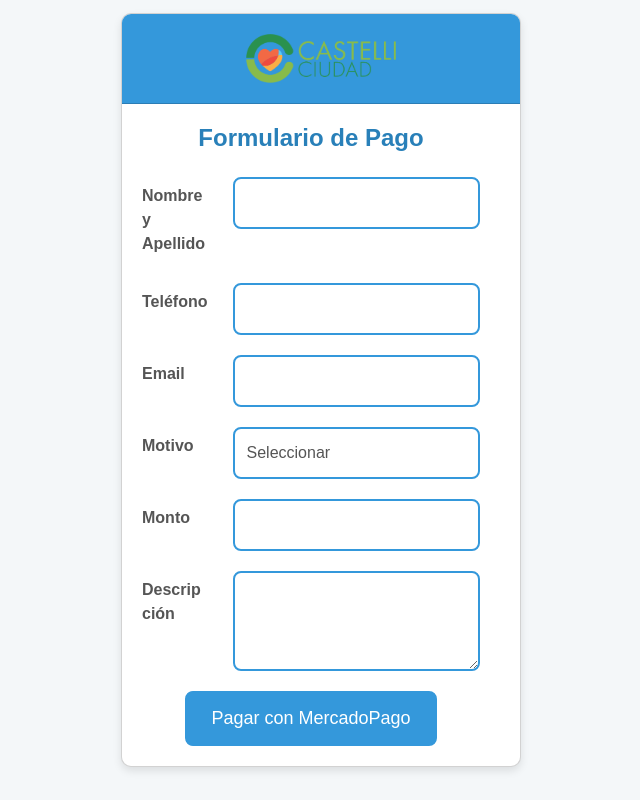
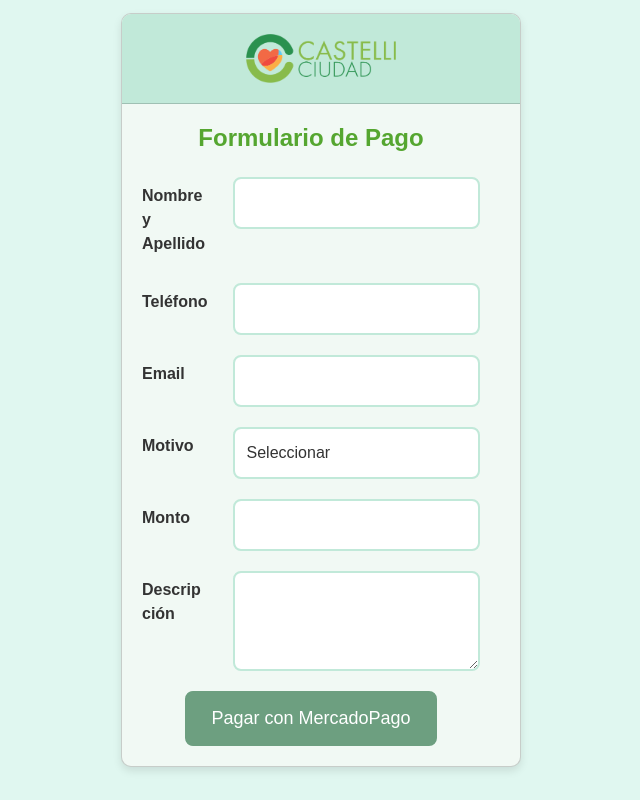
Before and after one commit to guidoimit/dnguidoworkspace, a Flask app: template Templates/index.html in a window 1280 px wide. Shown: the whole page, without its empty margins (319-959 px from the left). Run offline with Flask 3, Linux system fonts and the light colour scheme; the template is opened without the code that fills it, so the values that code supplies are empty; some libraries are stand-ins or nearby versions.

Commit message:
Cambio de colores

```diff
--- a/static/styles.css
+++ b/static/styles.css
@@ -1,5 +1,7 @@
+/* styles.css */
+
 body {
-    background-color: #f4f7f9; /* Celeste claro */
+    background-color: #e0f7f0; /* Verde claro */
     font-family: 'Arial', sans-serif;
     margin: 0;
     padding: 0;
@@ -19,7 +21,7 @@ body {
 }
 
 .card {
-    background-color: #ffffff;
+    background-color: #f1f9f4; /* Verde claro más claro */
     box-shadow: 0 4px 8px rgba(0, 0, 0, 0.1);
     border-radius: 10px;
     overflow: hidden;
@@ -29,7 +31,7 @@ body {
 }
 
 .card-header {
-    background-color: #3498db; /* Azul brillante */
+    background-color: #c1e9d9; /* Verde menta */
     padding: 20px;
     text-align: center;
 }
@@ -45,7 +47,7 @@ body {
 }
 
 .card-title {
-    color: #2980b9; /* Azul oscuro */
+    color: #55a630; /* Verde oscuro */
     font-size: 24px;
     font-weight: bold;
     text-align: center;
@@ -56,14 +58,14 @@ body {
 }
 
 .col-form-label {
-    color: #555555; /* Gris oscuro */
+    color: #333333; /* Gris oscuro */
     font-weight: bold;
 }
 
 .form-control {
-    border: 2px solid #3498db; /* Borde más grueso en azul brillante */
+    border: 2px solid #c1e9d9; /* Borde más grueso en verde menta */
     border-radius: 8px;
-    color: #555555;
+    color: #333333;
     width: 100%;
     padding: 12px;
     font-size: 16px;
@@ -71,8 +73,8 @@ body {
 
 /* Estilo para el botón */
 .btn-primary {
-    background-color: #3498db; /* Azul brillante */
-    border: 2px solid #3498db; /* Borde más grueso en azul brillante */
+    background-color: #6d9f80; /* Verde oscuro para el botón */
+    border: 2px solid #6d9f80; /* Borde más grueso en verde oscuro */
     border-radius: 8px;
     color: #ffffff;
     cursor: pointer;
@@ -85,5 +87,5 @@ body {
 }
 
 .btn-primary:hover {
-    background-color: #2980b9; /* Azul oscuro al pasar el ratón */
+    background-color: #4d7f60; /* Verde oscuro más oscuro al pasar el ratón */
 }
```
